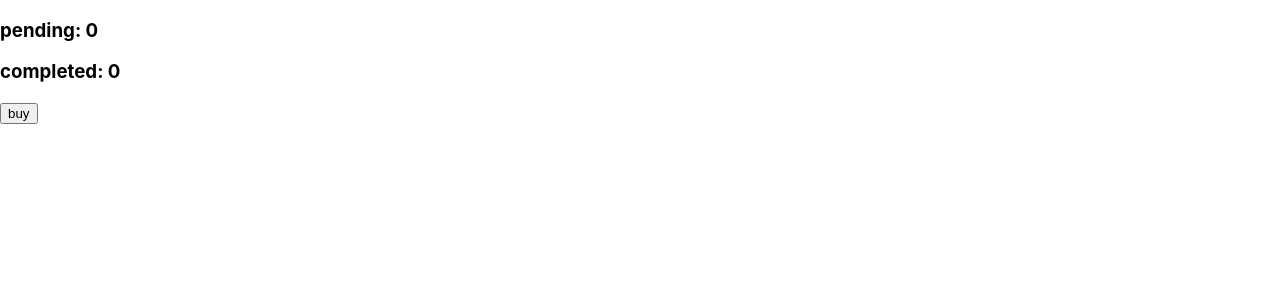
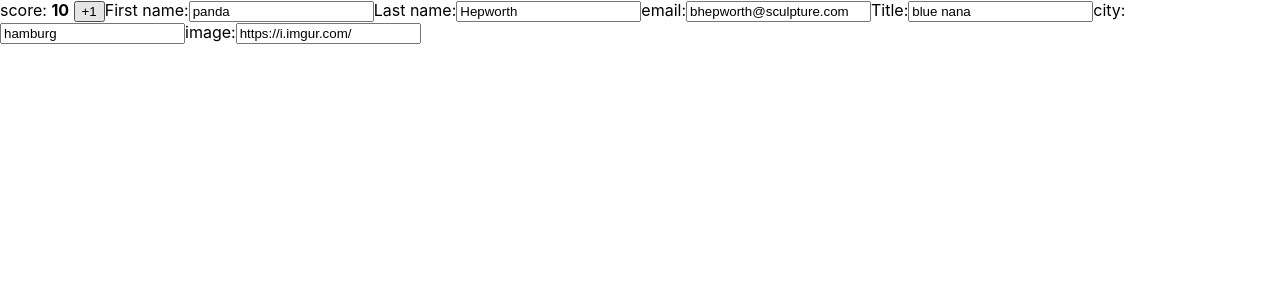
Before and after one commit to nightfury214/passing-Props-to-a-Component, a React (Create React App) app in the folder app/: page / in a window 1280 px wide. Shown: the top 300 px of the page. Built offline with nearby package versions, Linux system fonts and the light colour scheme.

Commit message:
Updating objects in state

```diff
--- a/app/src/App.js
+++ b/app/src/App.js
@@ -370,33 +370,169 @@ function Item({name, isPacked}) {
 //   );
 // }
 
-export default function RequestTracker() {
-  const [pending, setPending] = useState(0);
-  const [completed, setCompleted] = useState(0);
+// export default function RequestTracker() {
+//   const [pending, setPending] = useState(0);
+//   const [completed, setCompleted] = useState(0);
 
-  async function handleClick(){
-    setPending(pending + 1);
-    await delay(3000);
-    setPending(pending - 1);
-    setCompleted(completed + 1);
+//   async function handleClick(){
+//     setPending(pending + 1);
+//     await delay(3000);
+//     setPending(pending - 1);
+//     setCompleted(completed + 1);
 
+//   }
+
+//   return (
+//     <>
+//       <h3>
+//         pending: {pending}
+//       </h3>
+//       <h3>
+//         completed: {completed}
+//       </h3>
+//       <button onClick={handleClick}>buy</button>
+//     </>
+//   );
+// }
+
+// function delay(ms) {
+//   return new Promise(resolve => {
+//     setTimeout(resolve, ms);
+//   });
+// }
+
+
+// export default function MovingDot() {
+//   const [position, setPosition] = useState({x:0, y: 0});
+
+//   return(
+//   <div
+//     onPointerMove={e => {
+//       setPosition({
+//         x: e.clientX,
+//         y: e.clientY,
+//       });
+
+//   }}
+//   style={{
+//     position:'relative',
+//     width:'100vw',
+//     height:'10vh',}}>
+//   <div style={{
+//     position:'absolute',
+//     backgroundColor:'red',
+//     borderRadius: '50%',
+//     transform: `translate(${position.x}px, ${position.y}px)`,
+//     left: -10,
+//     top:-10,
+//     width:20,
+//     height:20,
+//   }}/>
+//   </div>);
+// }
+
+
+export default function Form() {
+  const [person, setPerson] = useState({
+    firstName: 'panda',
+    lastName: 'Hepworth',
+    email: 'bhepworth@sculpture.com',
+    artwork:{
+      title:'blue nana',
+      city:'hamburg',
+      image:'https://i.imgur.com/'
+    },
+    score: 10,
+  });
+
+  function handlePlusClick(){
+    person.score ++;
+  }
+  function handleFirstNameChange(e) {
+    setPerson({
+      ...person,
+      firstName: e.target.firstName
+    });
+    // person.firstName = e.target.value;
   }
 
-  return (
+  function handleLastNameChange(e) {
+    setPerson({
+      ...person,
+      lastName: e.target.lastName
+    });
+    // person.lastName = e.target.value;
+  }
+
+  function handleEmailChange(e) {
+    setPerson({
+      ...person,
+      email:e.target.email
+    })
+    // person.email = e.target.value;
+  }
+
+  function handleTitleChange(e) {
+    setPerson({
+      ...person,
+      artwork: {
+        ...person.artwork,
+        title: e.target.value
+      }
+    });
+  }
+
+  function handleCityChange(e) {
+    setPerson({
+      ...person,
+      artwork :{
+        ...person.artwork,
+        city: e.target.value
+      }
+    });
+  }
+
+  function handleImageChange(e) {
+    setPerson({
+      ...person,
+      artwork:{
+        ...person.artwork,
+        image: e.target.value
+      }
+    });
+  }
+
+  return(
     <>
-      <h3>
-        pending: {pending}
-      </h3>
-      <h3>
-        completed: {completed}
-      </h3>
-      <button onClick={handleClick}>buy</button>
+      <label>
+        score: <b>{person.score}</b>
+        {' '}
+        <button onClick={handlePlusClick}> +1</button>
+      </label>
+      <label>
+        First name:
+        <input value={person.firstName} onChange={handleFirstNameChange}/>
+      </label>
+      <label>
+        Last name:
+        <input value={person.lastName} onChange={handleLastNameChange}/>
+      </label>
+      <label>
+        email:
+        <input value={person.email} onChange={handleEmailChange}/>
+      </label>
+      <label>
+        Title:
+        <input value={person.artwork.title} onChange={handleTitleChange}/>
+      </label>
+      <label>
+        city:
+        <input  value={person.artwork.city} onChange={handleCityChange}/>
+      </label>
+      <label>
+        image:
+        <input value={person.artwork.image} onChange={handleImageChange}/>
+      </label>
     </>
-  );
+  )
 }
-
-function delay(ms) {
-  return new Promise(resolve => {
-    setTimeout(resolve, ms);
-  });
-}
```
